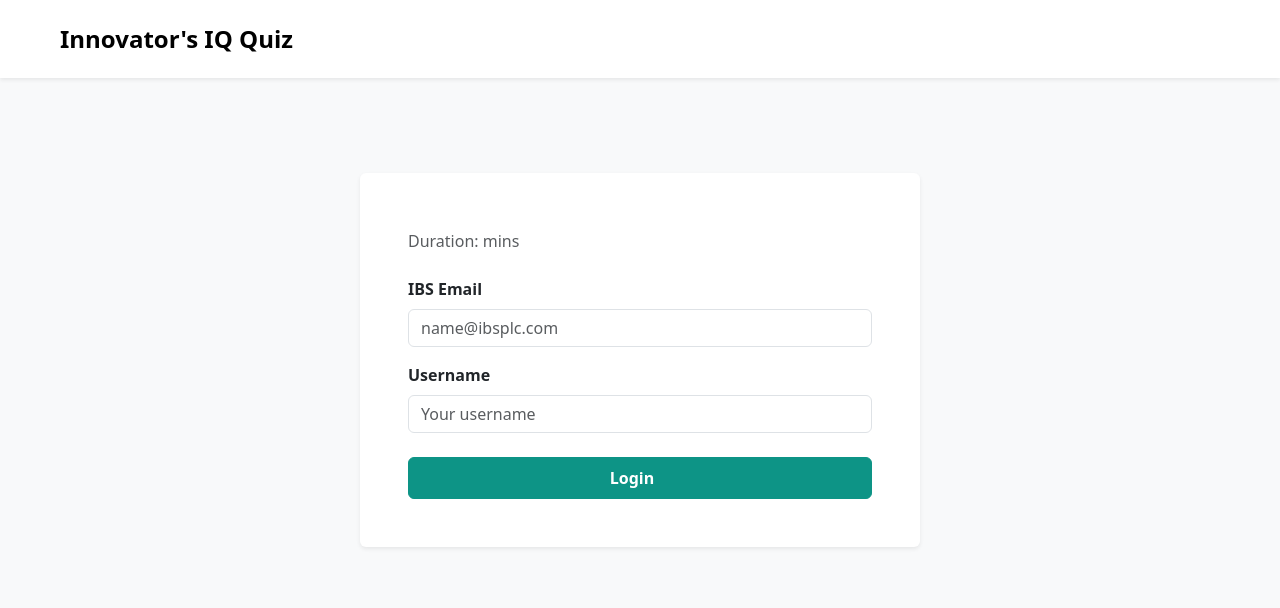
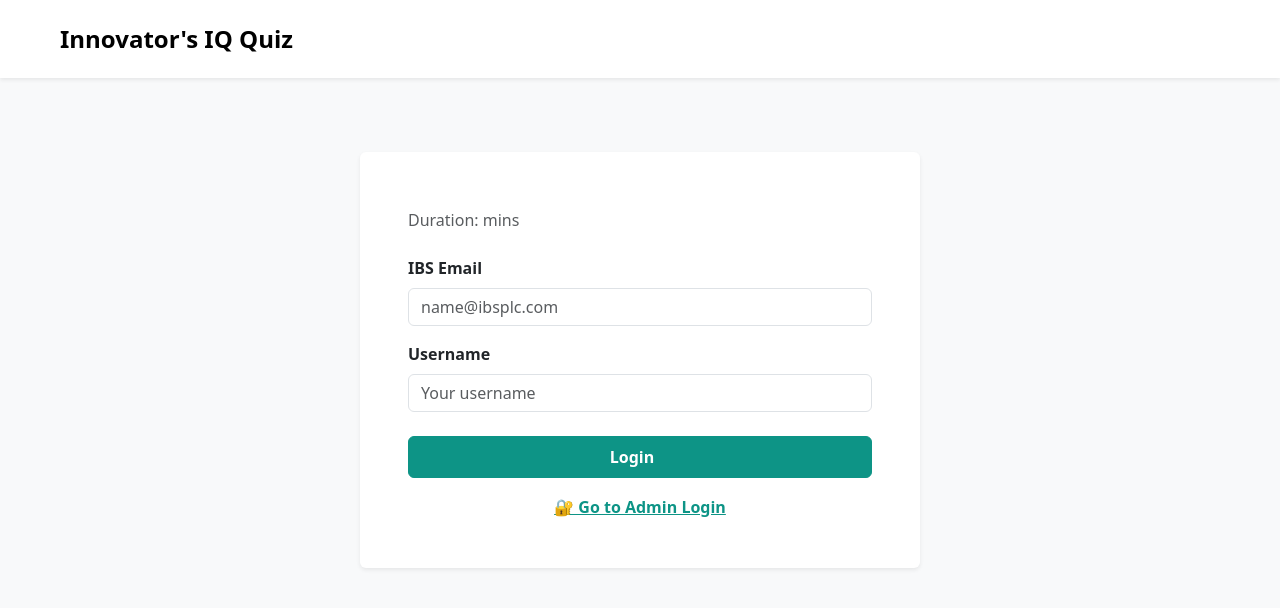
Before and after one commit to roja-cherry/innovator_quiz, a React (Vite) app: page /quiz/1/login in a window 1280 px wide. Shown: the top 608 px of the page. Built offline with nearby package versions, Linux system fonts and the light colour scheme; no server answers.

Commit message:
if scheduleid present in url go to startquiz page ,else go to homepage functonalities added
add admin login navigation in user login page

```diff
--- a/src/App.jsx
+++ b/src/App.jsx
@@ -69,6 +69,7 @@ export const App = () => {
           <Route index path={QUIZ_LOGIN_URL} element={<QuizLogin />} />
           <Route path="/attend-quiz/:scheduleId" element={<TakeQuiz />} />
           <Route path="/leaderboard/:scheduleId" element={<Leaderboard />} />
+          <Route path="/admin-login" element={<Login />} />
         </Route>
       </Routes>
     </BrowserRouter>
--- a/src/components/auth/Login.jsx
+++ b/src/components/auth/Login.jsx
@@ -2,6 +2,8 @@ import { useState } from "react";
 import { useNavigate } from "react-router-dom";
 import { Spinner } from "../../components/common/Spinner";
 import { login } from "../../api/apiService";
+import { useParams } from "react-router-dom";
+
 
 export const Login = () => {
   const navigate = useNavigate();
@@ -9,6 +11,8 @@ export const Login = () => {
   const [email, setEmail] = useState("");
   const [password, setPassword] = useState("");
   const [errors, setErrors] = useState({});
+  const { scheduleId } = useParams();
+
 
   const validateFields = () => {
     const companyEmailRegex = /^[a-zA-Z0-9._%+-]+@ibsplc\.com$/;
@@ -37,7 +41,15 @@ export const Login = () => {
       setLoading(true);
       const response = await login({ email, password });
       localStorage.setItem("token", response.data);
-      navigate("/", {replace: true})
+
+
+      if (scheduleId) {
+        navigate(`/start/${scheduleId}`, { replace: true });
+      } else {
+        navigate("/home", { replace: true });
+      }
+
+
     } catch (err) {
       const errorMessage = err.response?.data?.message ?? err?.message;
       setErrors((prev) => ({ ...prev, loginError: errorMessage }));
@@ -103,6 +115,8 @@ export const Login = () => {
                 <span className="me-3">Login</span>
                 {isLoading && <Spinner size="20px" />}
               </button>
+
+
             </form>
           </div>
         </div>
--- a/src/pages/user/QuizLogin.jsx
+++ b/src/pages/user/QuizLogin.jsx
@@ -169,6 +169,17 @@ export const QuizLogin = () => {
                 <span className="me-3">Login</span>
                 {isLoading && <Spinner size="20px" />}
               </button>
+
+              <div className="text-center mt-3">
+  <button
+    type="button"
+    className="btn btn-link text-primary fw-semibold p-0"
+    onClick={() => navigate("/admin-login")}
+  >
+    🔐 Go to Admin Login
+  </button>
+</div>
+
             </form>
           </div>
         </div>
```
Also changed, not shown: src/pages/user/AttendQuiz.jsx (deleted).
